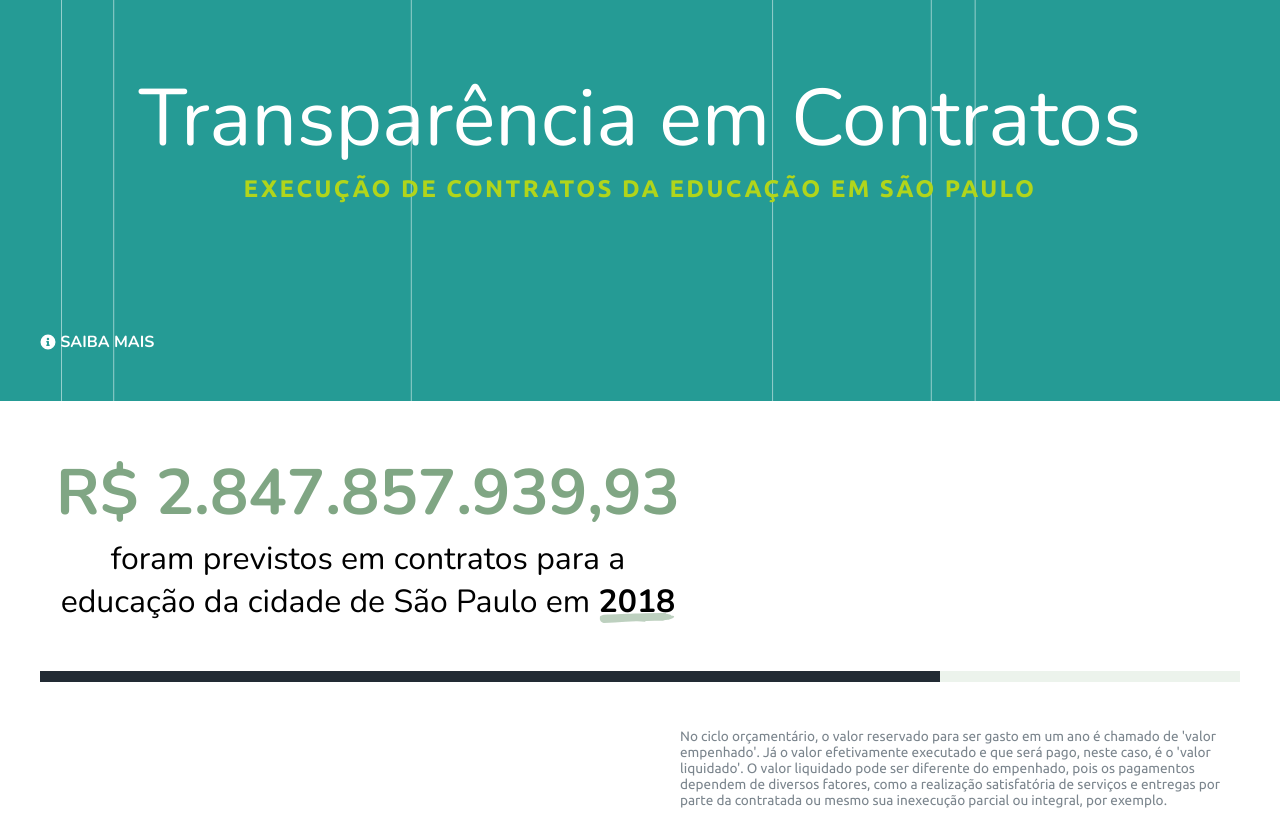
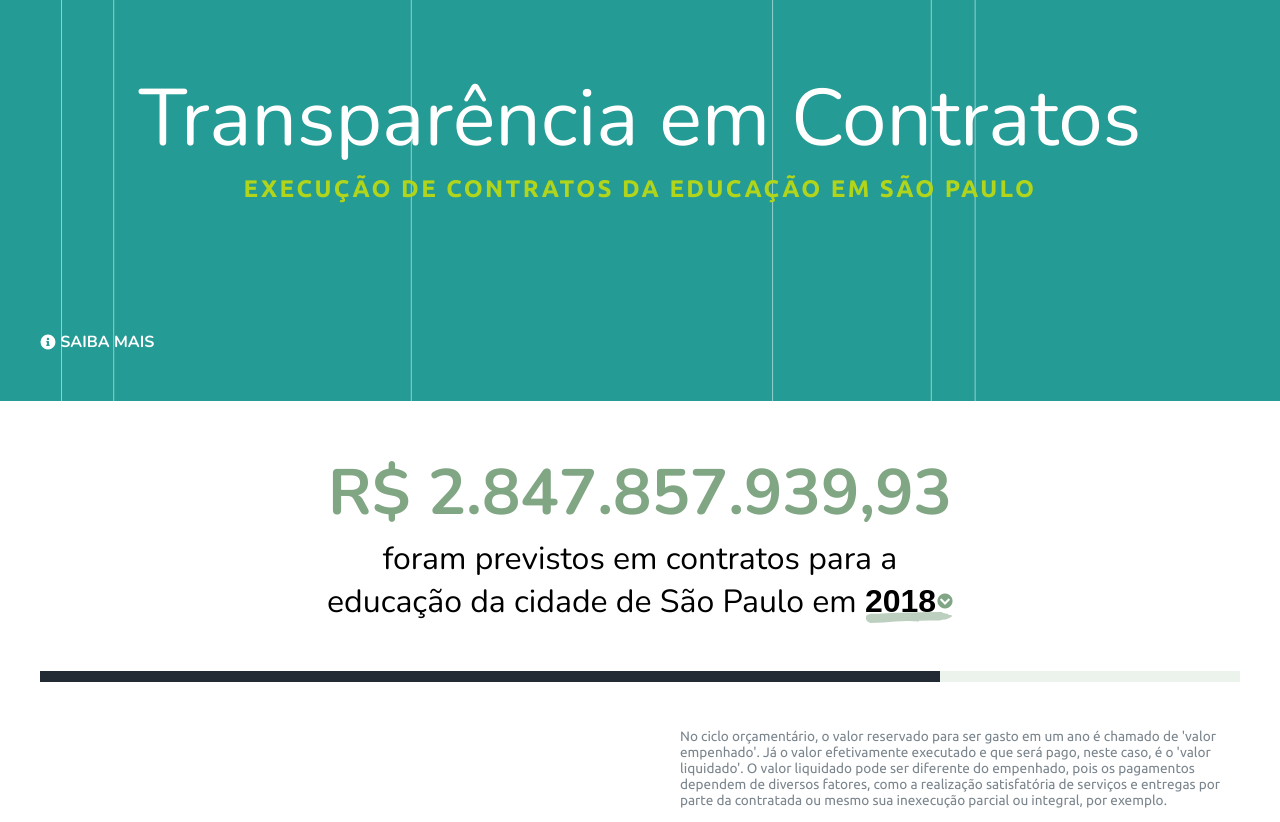
Before and after one commit to prefeiturasp/SME-Livro-Aberto, a Django app: page /contratos/ in a window 1280 px wide. Shown: the part 71-893 px from the top of the page. Run offline with Django 3.2, Linux system fonts and the light colour scheme.

Commit message:
Style select box

```diff
--- a/contratos/static/contratos/css/contratos.css
+++ b/contratos/static/contratos/css/contratos.css
@@ -11,6 +11,7 @@ body > header {
   font-size: 2em;
   max-width: 41rem;
   text-overflow: ellipsis;
+  margin: auto;
 }
 
 .big-number{
@@ -19,7 +20,6 @@ body > header {
   display: block;
   text-overflow: ellipsis;
   overflow-x: auto;
-  margin: auto;
 }
 
 #total .body{
@@ -42,3 +42,9 @@ body > header {
 #total .bar span.value{
   color: #222b34;
 }
+
+#total select{
+  padding: 0 0.5em 0 0;
+  color: inherit;
+  background-size: 0.5em;
+}
--- a/contratos/templates/contratos/_big_number.html
+++ b/contratos/templates/contratos/_big_number.html
@@ -8,7 +8,12 @@
     </strong>
   </span>
   foram previstos em contratos para a educação da cidade de São Paulo em
-  <em>2018</em>
+  <em>
+    <select name="year">
+      <option value="2018" selected>2018</option>
+      <option value="2017">2017</option>
+    </select>
+  </em>
   </p>
 </header>
 <div class="body">
```
